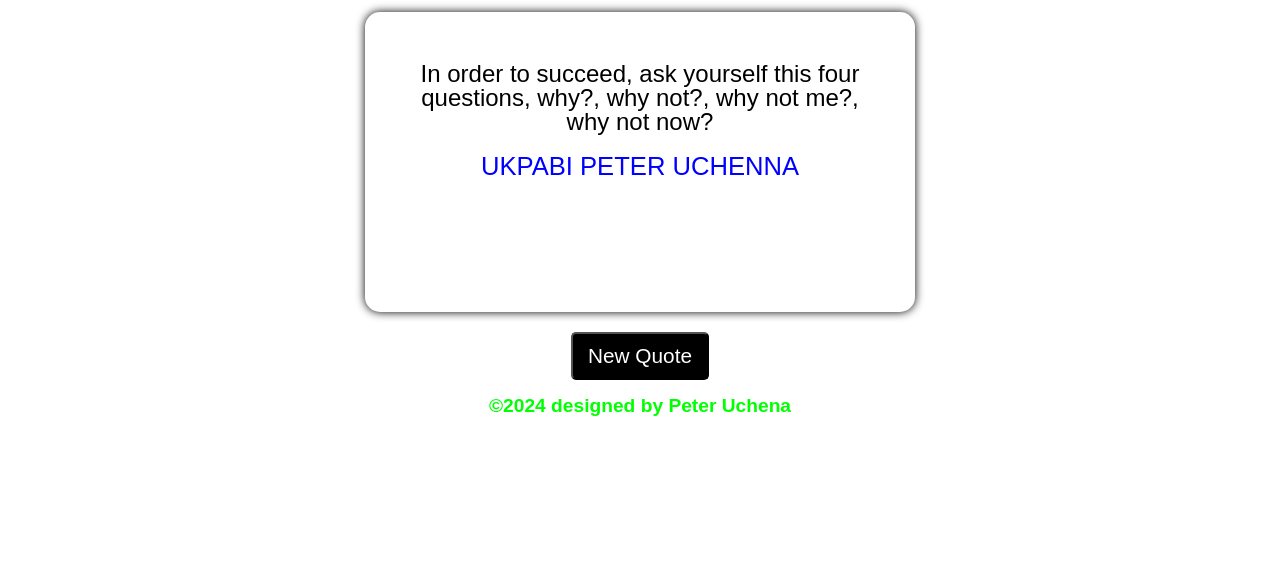
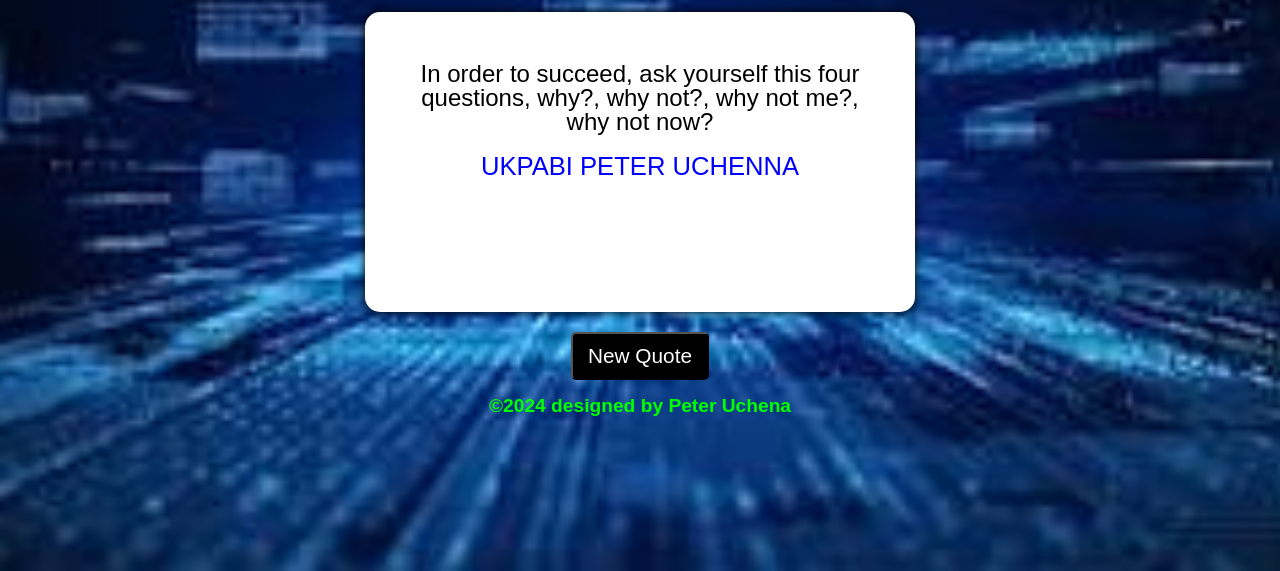
Before and after one commit to Iykaay/Git-class, a plain HTML site: page index.html in a window 1280 px wide. Shown: the part 229-800 px from the top of the page. Drawn offline with Linux system fonts and the light colour scheme.

Commit message:
Update quote.css

```diff
--- a/quote.css
+++ b/quote.css
@@ -11,7 +11,7 @@ body{
     align-items: center;
     height:100vh;
     text-align: center;
-    background: url('./images/Project1.jpeg') no-repeat center center/cover;
+    background: url('./Project1.jpeg') no-repeat center center/cover;
 }
 .container{
     width:550px;
```
